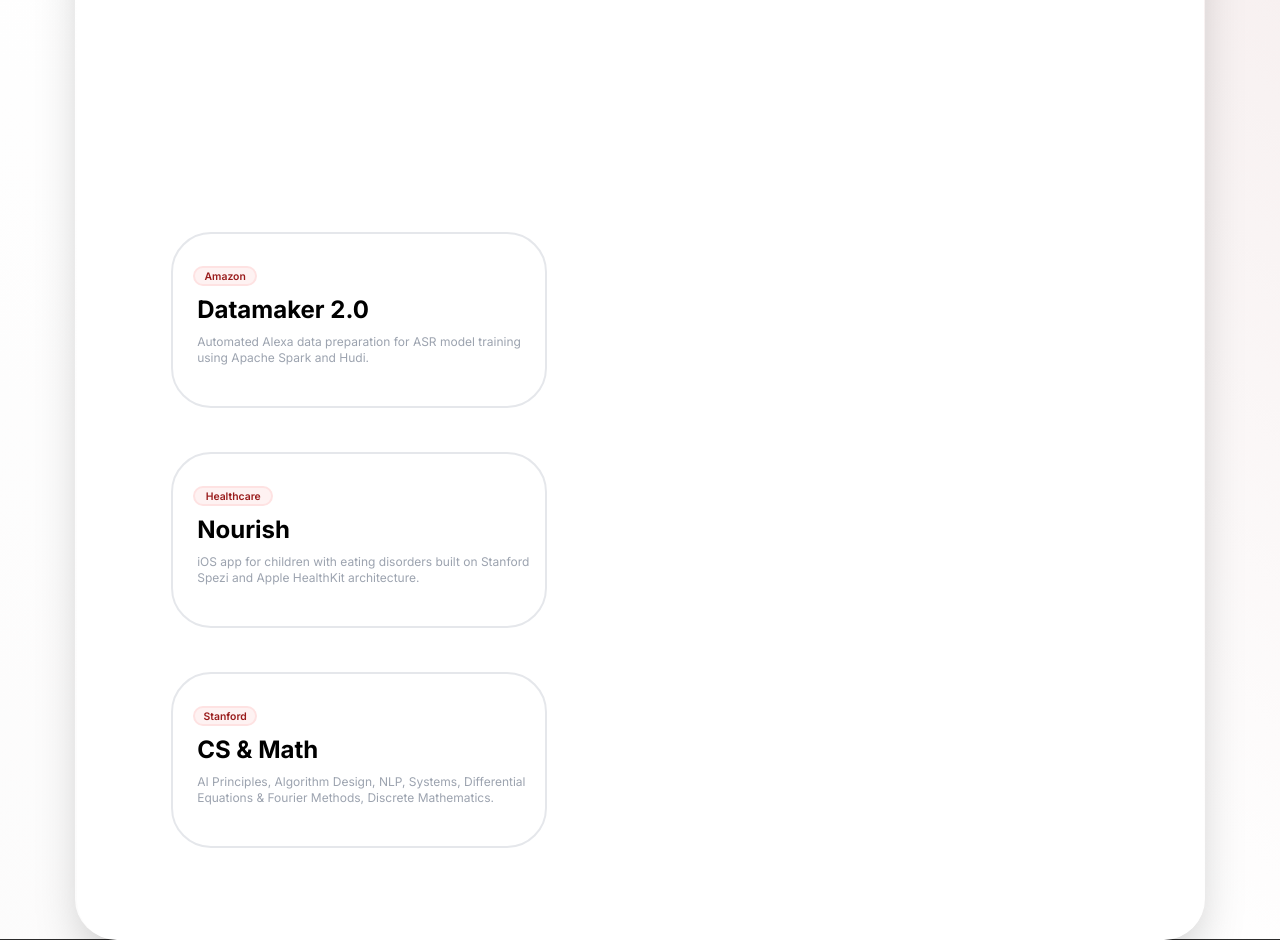
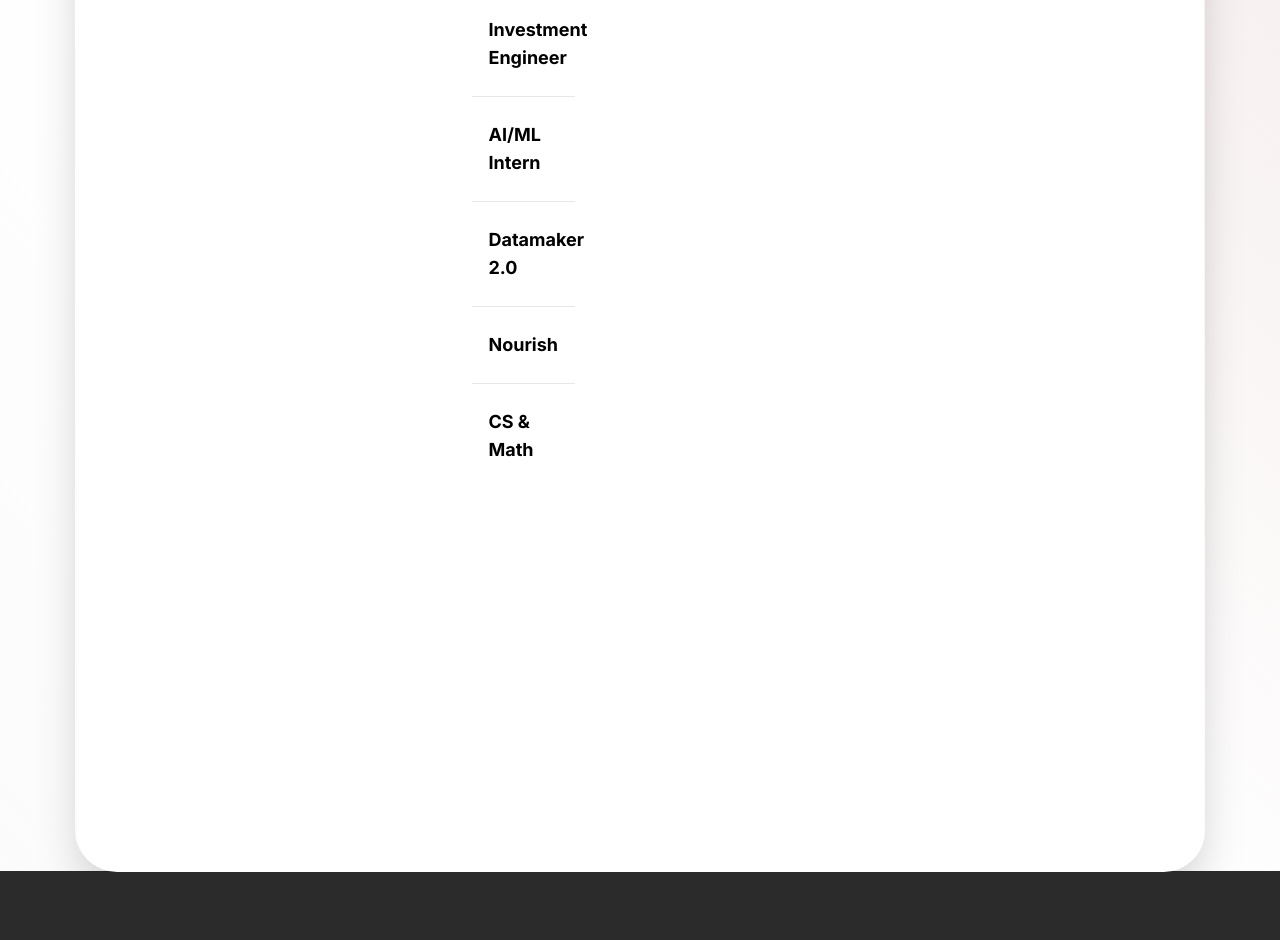
Before and after one commit to anushkarde/googee, a React (Vite) app: page / in a window 1280 px wide. Shown: the part 700-1640 px from the top of the page. After the commit the page ends 1572 px from the top, so only its background shows below. Built offline with nearby package versions, Linux system fonts and the light colour scheme.

Commit message:
a semi-updated menu

```diff
--- a/src/components/Hero.jsx
+++ b/src/components/Hero.jsx
@@ -1,5 +1,6 @@
 import React, { useState, useEffect, useRef } from 'react';
-import aiPic from '../assets/ai_pic.svg';
+import meBlack from '../assets/me-black.png';
+import meWhite from '../assets/me-white.png';
 import Projects from './Projects';
 
 const Hero = () => {
@@ -27,9 +28,9 @@
                 {/* PIC */}
                 <div className="flex justify-center">
                   <img
-                    src={aiPic}
+                    src={darkMode ? meBlack : meWhite}
                     alt="AI"
-                    className="mt-10 md:mt-36 w-3/4 h-3/4 md:w-2/3 md:h-4/6 object-contain rounded-lg"
+                    className="mt-10 md:mt-36 w-full md:w-full h-auto object-contain rounded-lg"
                   />
                 </div>
 
--- a/src/components/HomePage.jsx
+++ b/src/components/HomePage.jsx
@@ -9,9 +9,6 @@
           <h1 className="text-4xl sm:text-6xl lg:text-7xl text-center tracking-wide bg-gradient-to-r from-red-500 to-red-800 text-transparent bg-clip-text">
             Anushka De
           </h1>
-          <p className="mt-10 text-md text-center text-neutral-500">
-            I'm studying CS at Stanford, working as a software development engineer at Amazon, and passionate about Drake.
-          </p>
         </div>
       </div>
 
--- a/src/components/Projects.jsx
+++ b/src/components/Projects.jsx
@@ -1,68 +1,106 @@
+import React, { useState } from 'react';
 import ScrollAnimation from 'react-animate-on-scroll';
 import "animate.css/animate.compat.css";
 
 const Projects = () => {
+  const [hoveredItem, setHoveredItem] = useState(null);
+
+  const menuItems = [
+    {
+      id: 'research',
+      title: 'Research',
+      company: 'Stanford School of Medicine',
+      cardTitle: 'Research Assistant',
+      description: 'Benchmarked ViTs and foundation models for cell-type annotation in spatial proteomics imaging using TensorFlow and Docker.'
+    },
+    {
+      id: 'bridgewater',
+      title: 'Investment Engineer',
+      company: 'Bridgewater',
+      cardTitle: 'Investment Engineer',
+      description: 'Built a real-time global trade-flow indicator to drive FX signals and strategy. Developed a systematic 2Y bond strategy across 45 countries.'
+    },
+    {
+      id: 'blng',
+      title: 'AI/ML Intern',
+      company: 'BLNG AI',
+      cardTitle: 'AI/ML Intern',
+      description: 'Fine-tuned diffusion models using ComfyUI workflows for photorealistic jewelry generation and enhanced data pipelines.'
+    },
+    {
+      id: 'amazon',
+      title: 'Datamaker 2.0',
+      company: 'Amazon',
+      cardTitle: 'Datamaker 2.0',
+      description: 'Automated Alexa data preparation for ASR model training using Apache Spark and Hudi.'
+    },
+    {
+      id: 'biodesign',
+      title: 'Nourish',
+      company: 'Stanford Byers Center for Biodesign',
+      cardTitle: 'Nourish',
+      description: 'iOS app for children with eating disorders built on Stanford Spezi and Apple HealthKit architecture.'
+    },
+    {
+      id: 'stanford',
+      title: 'CS & Math',
+      company: 'Stanford',
+      cardTitle: 'CS & Math',
+      description: 'AI Principles, Algorithm Design, NLP, Systems, Differential Equations & Fourier Methods, Discrete Mathematics.'
+    }
+  ];
+
   return (
-        <div className="mt-60 flex flex-col gap-11 justify-center min-h-screen items-center">
-            <ScrollAnimation animateIn="fadeIn" className="relative h-44 w-2/3 group">
-                <div className="absolute inset-0 dark:bg-gray-800 text-black dark:text-white rounded-5xl p-2 blur-lg bg-gradient-to-tr from-slate-300 to-red-100 dark:from-slate-700 dark:to-red-900 opacity-0 group-hover:opacity-100 transition-opacity duration-300">
-                    {/* Bottom Box */}
+    <div className="mt-60 flex pb-96">
+      <div className="w-5/6 flex flex-col items-start justify-center px-8">
+        <div className="w-full max-w-md space-y-0">
+          {menuItems.map((item, index) => (
+            <React.Fragment key={item.id}>
+              {index > 0 && (
+                <div className="w-full h-px bg-gray-200 dark:bg-gray-700"></div>
+              )}
+
+              <ScrollAnimation animateIn="fadeIn" delay={index * 100}>
+                <div
+                  className="relative w-full group cursor-pointer"
+                  onMouseEnter={() => setHoveredItem(item.id)}
+                  onMouseLeave={() => setHoveredItem(null)}
+                >
+                  <div className="absolute -inset-2 dark:bg-gray-800 text-black dark:text-white blur-2xl bg-gradient-to-tr from-slate-300 to-red-100 dark:from-slate-700 dark:to-red-900 opacity-0 group-hover:opacity-100 transition-opacity duration-300"></div>
+
+                  <div className="relative py-6 px-4 flex flex-row items-center text-black dark:text-white">
+                    <div className='text-lg font-bold'>
+                      {item.title}
                     </div>
-                <div className="absolute inset-0 bg-white border-2 dark:bg-neutral-900
-                 text-black dark:text-white rounded-5xl p-2 lex flex-col text-left dark:border-black">
-                    {/* Top Box */}
-                    <div className='flex items-center justify-center border-red-100 bg-red-50 dark:border-red-950 dark:bg-red-900
-                    border-2 h-4 w-16 rounded-2xl text-xxs font-semibold text-red-800 dark:text-gray-50 mt-6 ml-3 p-2'>
-                    Amazon
-                    </div>
-                    <div className='text-2xl font-bold ml-4 mt-2'>
-                    Datamaker 2.0
-                    </div>
-                    <div className='text-xxs lg:text-xs ml-4 mt-2 text-gray-400 dark:text-gray-300'>
-                    Automated Alexa data preparation for ASR model training using Apache Spark and Hudi.
                   </div>
                 </div>
               </ScrollAnimation>
-
-            <ScrollAnimation animateIn="fadeIn" className="relative h-44 w-2/3 group">
-                <div className="absolute inset-0 dark:bg-gray-800 text-black dark:text-white rounded-5xl p-2 blur-lg bg-gradient-to-tr from-slate-300 to-red-100 dark:from-slate-700 dark:to-red-900 opacity-0 group-hover:opacity-100 transition-opacity duration-300">
-                    {/* Bottom Box */}
-                </div>
-                <div className="absolute inset-0 bg-white border-2 dark:bg-neutral-900 text-black dark:text-white
-                rounded-5xl p-2 lex flex-col text-left dark:border-black">
-                    {/* Top Box */}
-                    <div className='flex items-center justify-center border-red-100 bg-red-50 dark:border-red-950 dark:bg-red-900
-                    border-2 h-4 w-20 rounded-2xl text-xxs font-semibold text-red-800 dark:text-gray-50 mt-6 ml-3 p-2'>
-                    Healthcare
-                    </div>
-                    <div className='text-2xl font-bold ml-4 mt-2'>
-                    Nourish
-                    </div>
-                    <div className='text-xxs lg:text-xs ml-4 mt-2 text-gray-400 dark:text-gray-300'>
-                        iOS app for children with eating disorders built on Stanford Spezi and Apple HealthKit architecture.
+            </React.Fragment>
+          ))}
         </div>
       </div>
-            </ScrollAnimation>
 
-            <ScrollAnimation animateIn="fadeIn" className="relative h-44 w-2/3 group">
-                <div className="absolute inset-0 dark:bg-gray-800 text-black dark:text-white rounded-5xl p-2 blur-lg bg-gradient-to-tr from-slate-300 to-red-100 dark:from-slate-700 dark:to-red-900 opacity-0 group-hover:opacity-100 transition-opacity duration-300">
-                    {/* Bottom Box */}
+      {hoveredItem && (
+        <div className="fixed right-0 top-0 w-1/2 h-screen flex items-center justify-center px-8 z-40">
+            <div className="relative group">
+              <div className="absolute inset-0 dark:bg-gray-800 text-black dark:text-white rounded-5xl p-2 blur-lg bg-gradient-to-tr from-slate-300 to-red-100 dark:from-slate-700 dark:to-red-900 opacity-0 group-hover:opacity-100 transition-opacity duration-300"></div>
+
+              <div className="relative bg-white border-2 dark:bg-neutral-900 text-black dark:text-white rounded-5xl p-8 flex flex-col text-left dark:border-black min-h-80">
+                <div className='flex items-center justify-center border-red-100 bg-red-50 dark:border-red-950 dark:bg-red-900 border-2 h-8 w-fit rounded-2xl text-xs font-semibold text-red-800 dark:text-gray-50 mb-6 px-4 py-2 whitespace-nowrap'>
+                  {menuItems.find(item => item.id === hoveredItem)?.company}
                 </div>
-                <div className="absolute inset-0 bg-white border-2 dark:bg-neutral-900 text-black dark:text-white
-                rounded-5xl p-2 lex flex-col text-left dark:border-black">
-                    {/* Top Box */}
-                    <div className='flex items-center justify-center border-red-100 bg-red-50 dark:border-red-950 dark:bg-red-900
-                    border-2 h-4 w-16 rounded-2xl text-xxs font-semibold text-red-800 dark:text-gray-50 mt-6 ml-3 p-2'>
-                    Stanford
+
+                <div className='text-3xl font-bold mb-4'>
+                  {menuItems.find(item => item.id === hoveredItem)?.cardTitle}
                 </div>
-                    <div className='text-2xl font-bold ml-4 mt-2'>
-                    CS & Math
-                    </div>
-                    <div className='text-xxs lg:text-xs ml-4 mt-2 text-gray-400 dark:text-gray-300'>
-                    AI Principles, Algorithm Design, NLP, Systems, Differential Equations & Fourier Methods, Discrete Mathematics.
+
+                <div className='text-sm text-gray-400 dark:text-gray-300 leading-relaxed'>
+                  {menuItems.find(item => item.id === hoveredItem)?.description}
                 </div>
               </div>
-            </ScrollAnimation>
+            </div>
+        </div>
+      )}
     </div>
   );
 }
```
Also changed, not shown: 2 other files (tests, documents, lock files or other folders). Lines whose indentation alone changed are shown as unchanged.
